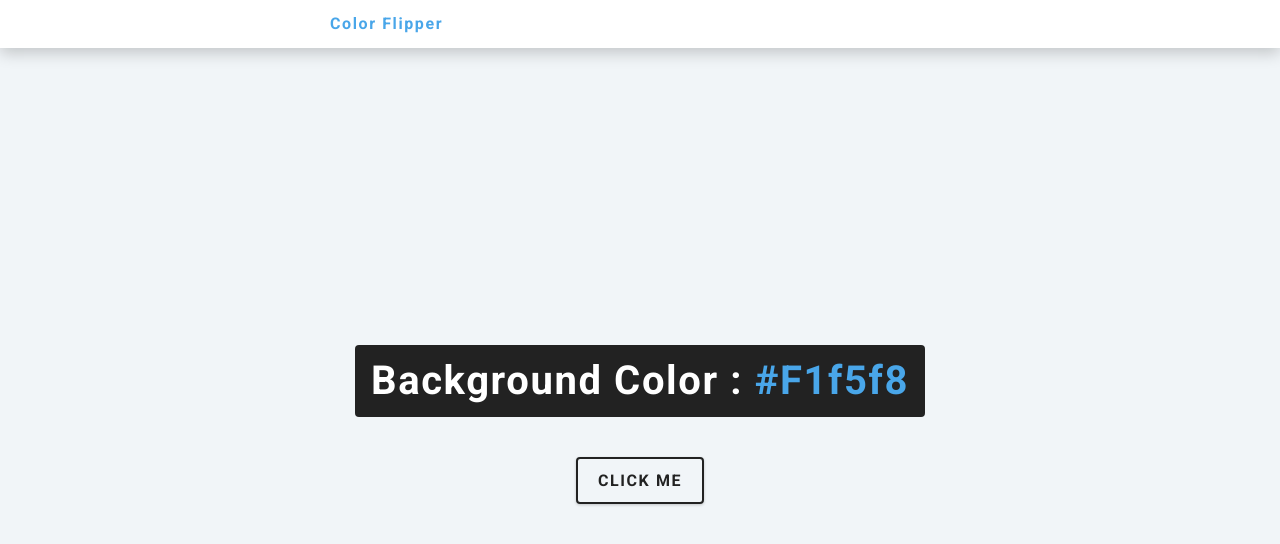
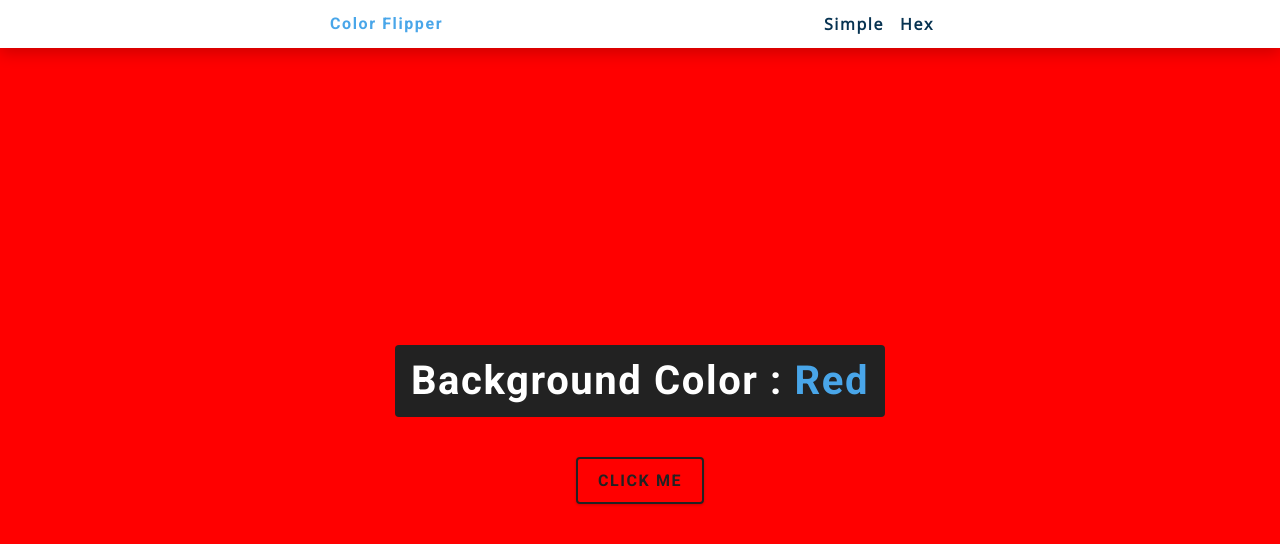
Before and after one commit to asasalcido14/colorFlipper, a plain HTML site: page index.html in a window 1280 px wide. Both pictures are taken after a click on the button "CLICK ME". Drawn offline with nearby package versions, Linux system fonts and the light colour scheme.

Commit message:
Added functionality to generate random number
added the hex page as well as adding the functionally to the button and inserting the 'getRandomNumber' function to return a hex number

```diff
--- a/app.js
+++ b/app.js
@@ -1 +1,22 @@
 const colors = ["green", "red", "rgba(133,122,200)", "#f15025"];
+const btn = document.getElementById('btn');
+
+const color = document.querySelector(".color");
+btn.addEventListener('click', function() {
+    // get random number between 0-3
+
+    const randomNumber = getRandomNumber();
+    console.log(randomNumber);
+
+    document.body.style.backgroundColor = colors[randomNumber];
+    color.textContent = colors[randomNumber];
+
+});
+
+function getRandomNumber() {
+    return Math.floor(Math.random() * colors.length);
+}
+
+
+
+// this is for setting up our logic
--- a/index.html
+++ b/index.html
@@ -10,11 +10,16 @@
   </head>
   <body>
       <nav>
+          <!-- Nav Bar -->
     <div class="nav-center">
+        <!-- div is the parent of our title -->
         <h4>color flipper</h4>
     <ul class="nav-links">
         <li>
-            <a href="" class="index.html"></a>
+            <a href="index.html">simple</a>
+        </li>
+        <li>
+            <a href="hex.html" >hex</a>
         </li>
     </ul>
     </div>
@@ -22,6 +27,7 @@
 <main>
     <div class="container">
         <h2>background color : <span class="color">#f1f5f8</span>
+
         </h2>
         <button class="btn btn-hero" id="btn">click me</button>
     </div>
```
Also changed, not shown: hex.js (+18 -0 lines).
